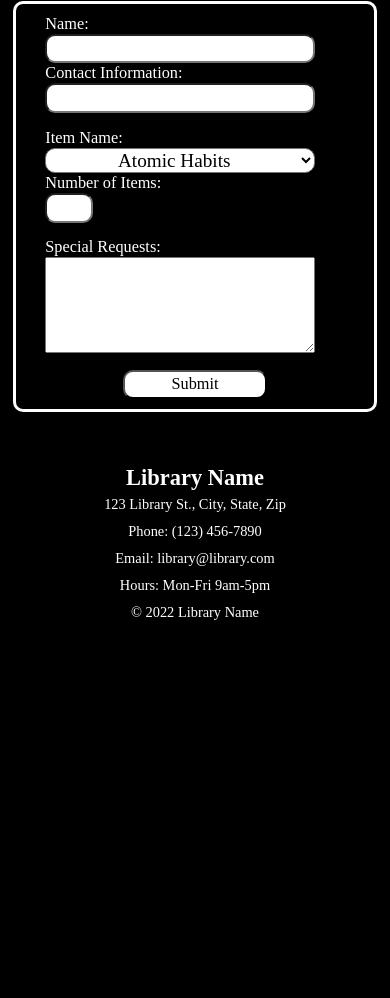
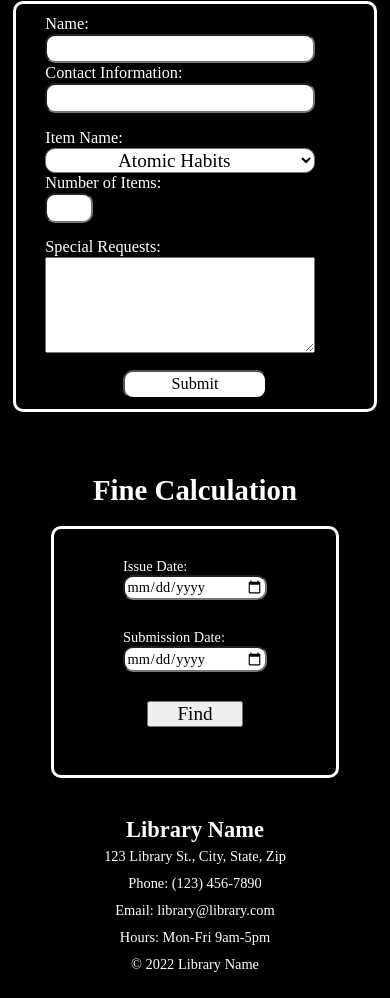
Before and after one commit to YangSingLimbu/library-webisite, a plain HTML site: page index.html in a window 390 px wide. Shown: the part 2967-3965 px from the top of the page. Before the commit the page ends 3613 px from the top, so only its background shows below. Drawn offline with Linux system fonts and the light colour scheme; a web font is replaced by a local one.

Commit message:
add fine caluation

```diff
--- a/index.html
+++ b/index.html
@@ -3,7 +3,7 @@
   <head>
     <meta charset="UTF-8" />
     <meta name="viewport" content="width=device-width, initial-scale=1.0" />
-    <title>Document</title>
+    <title>College Library</title>
     <link
       rel="stylesheet"
       href="https://cdnjs.cloudflare.com/ajax/libs/font-awesome/6.5.1/css/all.min.css"
@@ -81,6 +81,21 @@
           </div>
         </form>
       </section>
+      <section class="fine_calculation">
+        <h2>Fine Calculation</h2>
+        <div class="container">
+          <div class="issue">
+            <label for="issue_date">Issue Date:</label><br />
+            <input type="date" name="issueDate" id="issue_date" />
+          </div>
+          <div class="submission">
+            <label for="submission_date">Submission Date:</label><br />
+            <input type="date" name="submissionDate" id="submission_date" />
+          </div>
+          <button class="find_fine">Find</button>
+          <span class="fine"></span>
+        </div>
+      </section>
     </main>
     <footer>
       <div class="footer-content">
--- a/main.js
+++ b/main.js
@@ -137,3 +137,20 @@ document.querySelector("form").addEventListener("submit", function (event) {
 
   alert("The form is submitted");
 });
+
+//calculating fine
+document.querySelector(".find_fine").addEventListener("click", function () {
+  const issueDate = new Date(document.querySelector("#issue_date").value);
+  const submissionDate = new Date(
+    document.querySelector("#submission_date").value
+  );
+
+  const differenceInDays = (submissionDate - issueDate) / (1000 * 3600 * 24);
+
+  let fine = 0;
+  if (differenceInDays > 14) {
+    fine = (differenceInDays - 14) * 2;
+  }
+
+  document.querySelector(".fine").textContent = `Your fine is $${fine}`;
+});
--- a/style.css
+++ b/style.css
@@ -230,6 +230,46 @@ input {
   background-color: white;
 }
 
+.fine_calculation {
+  margin-top: 3rem;
+}
+
+.fine_calculation h2 {
+  font-size: 5rem;
+  text-align: center;
+}
+
+.fine_calculation .container {
+  display: flex;
+  border: 3px solid white;
+  flex-direction: column;
+  width: 50rem;
+  justify-content: center;
+  align-items: center;
+  margin: 2rem auto;
+  padding: 3rem 5rem;
+  border-radius: 10px;
+}
+
+.fine_calculation .container label {
+  font-size: 2rem;
+}
+
+.fine_calculation .container input {
+  font-size: 2rem;
+  width: 300px;
+  margin-bottom: 3rem;
+}
+.find_fine {
+  width: 10rem;
+  font-size: 2rem;
+}
+
+.fine {
+  font-size: 2.5rem;
+  margin-top: 2rem;
+}
+
 .footer-content {
   color: #fff;
   text-align: center;
@@ -366,4 +406,21 @@ input {
   #specialRequests {
     width: 270px;
   }
+
+  .fine_calculation h2 {
+    font-size: 3rem;
+  }
+
+  .fine_calculation .container {
+    width: 30rem;
+  }
+
+  .fine_calculation .container label {
+    font-size: 1.5rem;
+  }
+
+  .fine_calculation .container input {
+    font-size: 1.5rem;
+    width: 15rem;
+  }
 }
```
